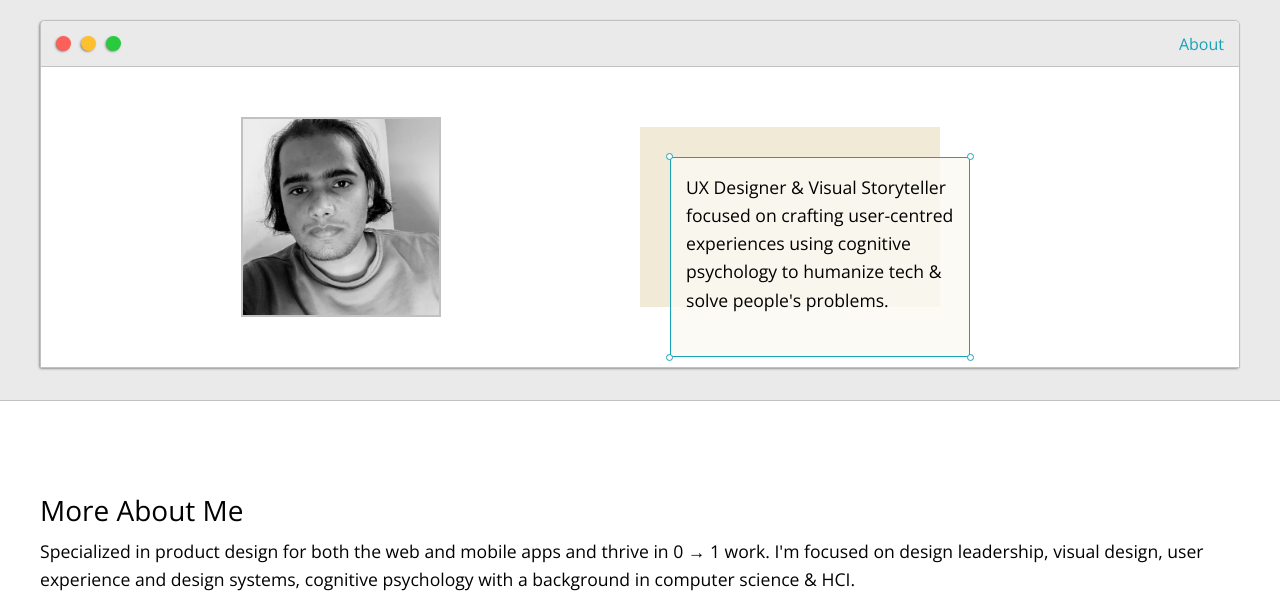
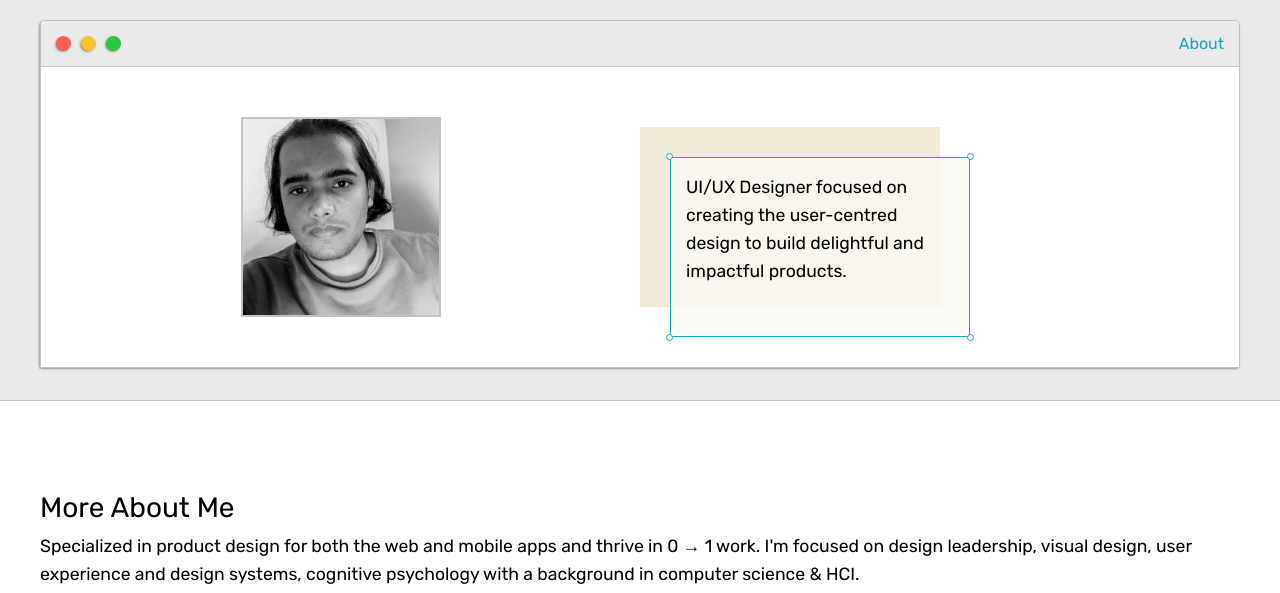
Before and after one commit to ujjwalsinghdev/ujjwalsingh, a plain HTML site: page index.html in a window 1280 px wide. Shown: the part 212-805 px from the top of the page. Drawn offline with nearby package versions, Linux system fonts and the light colour scheme.

Commit message:
updated intro

```diff
--- a/index.html
+++ b/index.html
@@ -48,8 +48,8 @@
                 <div id="corner-tl" class="corner"></div>
                 <div id="corner-tr" class="corner"></div>
                 <h4>
-                  UX Designer & Visual Storyteller focused on crafting user-centred experiences using cognitive psychology to humanize tech & solve
-                  people's problems.
+                  UI/UX Designer focused on creating the user-centred design to build delightful and impactful products.
+
                 </h4>
                 <div id="corner-br" class="corner"></div>
                 <div id="corner-bl" class="corner"></div>
--- a/main.css
+++ b/main.css
@@ -1,5 +1,5 @@
-@import url("https://fonts.googleapis.com/css2?family=Open+Sans:wght@300;400;600&display=swap");
-/* @import url("https://fonts.googleapis.com/css2?family=Josefin+Sans:wght@100;200;300;400;500;600&display=swap"); */
+@import url('https://fonts.googleapis.com/css2?family=Rubik:wght@300;400;500;600;700&display=swap');
+
 
 * {
   padding: 0;
@@ -82,8 +82,7 @@ textarea {
 }
 
 body {
-  font-family: "Open Sans", sans-serif;
-}
+  font-family: 'Rubik', sans-serif;}
 /* main css */
 .s1 {
   background: var(--mainColor);
@@ -240,7 +239,7 @@ body {
 
 #preview {
   width: 300px;
-  height: 200px;
+  height: 180px;
 
   border: 1.5px solid #17a2b8;
   background: var(--previewBg);
```
Also changed, not shown: 1 other file.
